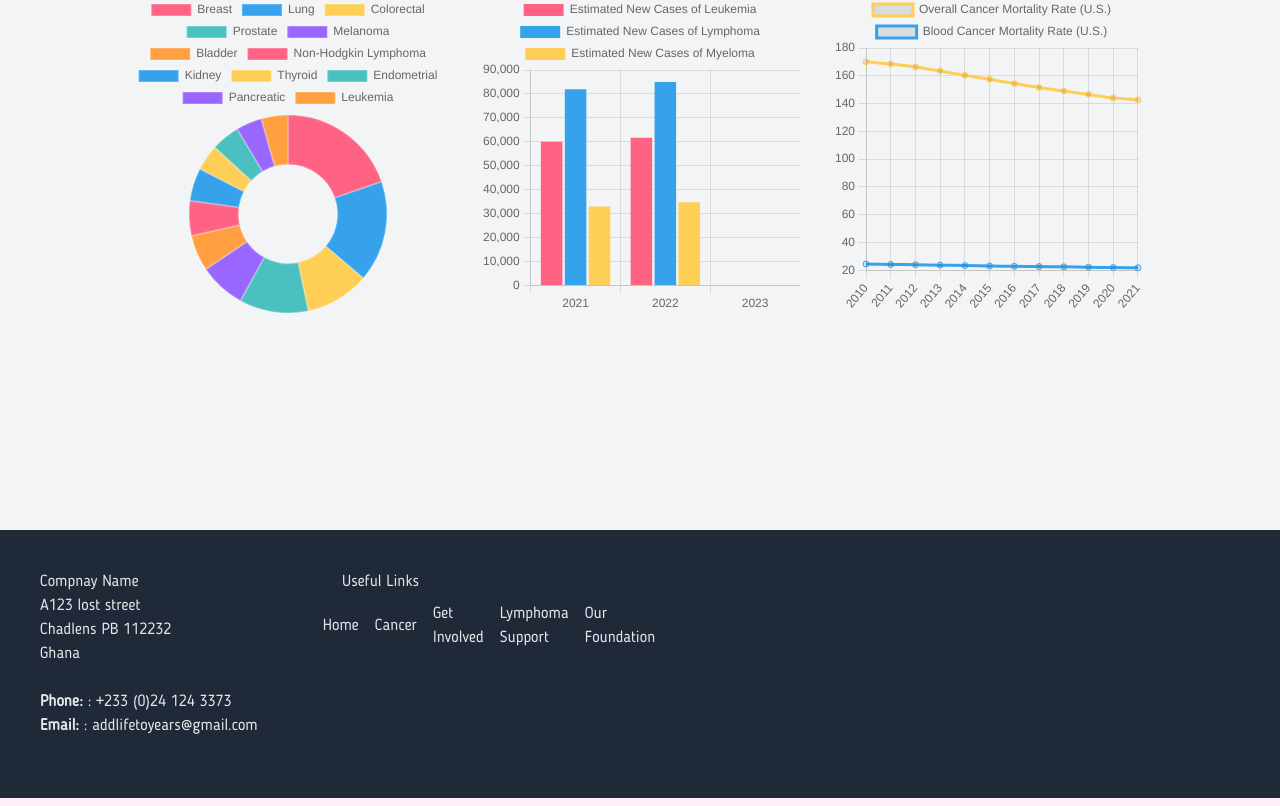
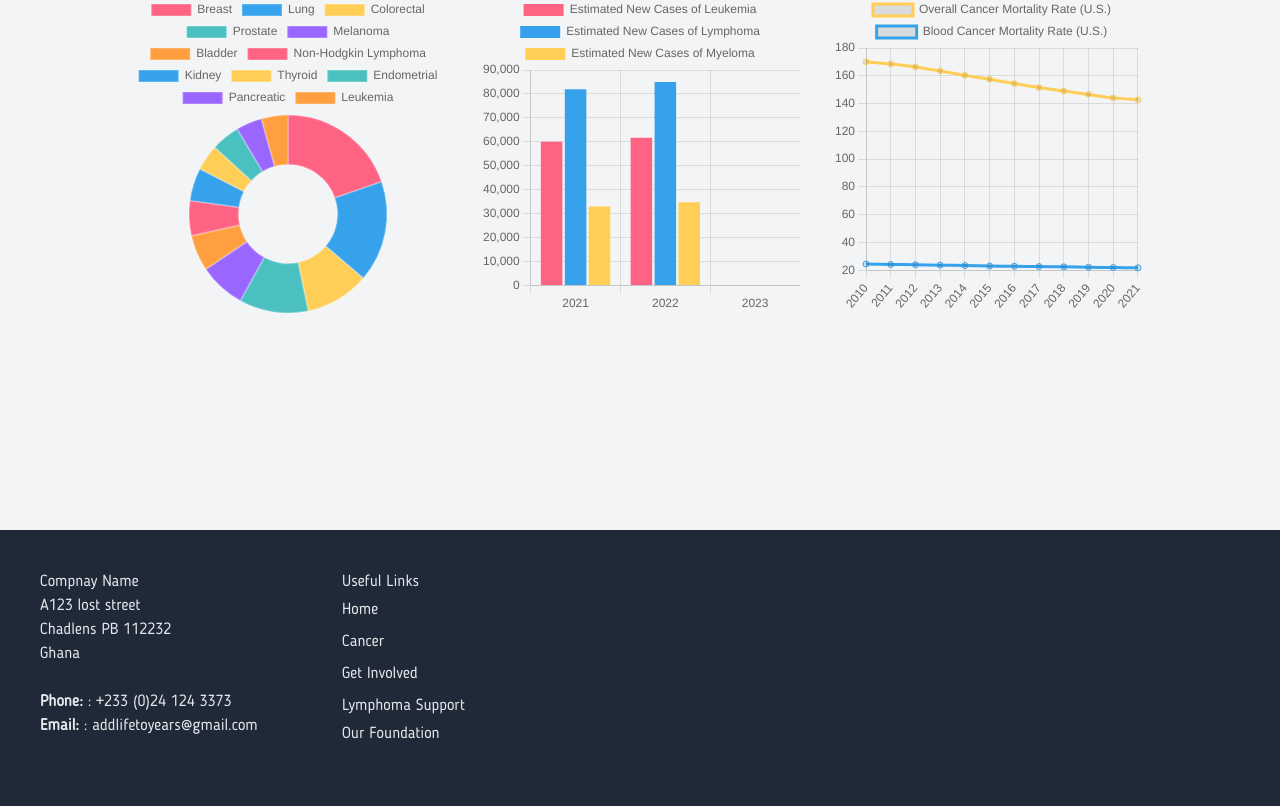
Before and after one commit to Laudkyle/add-life, a React (Create React App) app: page / in a window 1280 px wide. Shown: the part 5302-6108 px from the top of the page. Built offline with nearby package versions, Linux system fonts and the light colour scheme.

Commit message:
useful links

```diff
--- a/src/components/Footer.jsx
+++ b/src/components/Footer.jsx
@@ -14,22 +14,22 @@ const Footer = () => {
                             <strong>Phone:</strong> : +233 (0)24 124 3373 <br />
                             <strong>Email:</strong> : addlifetoyears@gmail.com <br />
                         </div>
-                        <div className="mb-5">
+                        <div className="mb-5 flex flex-col ">
                             <h4>Useful Links</h4>
-                            <ul className="flex flex-cols justify-center items-center">
-                                <li className={"p-2 "}>
+                            <ul className="justify-center items-center">
+                                <li className={"py-1 "}>
                                     <NavLink to={"/"}>Home</NavLink>
                                 </li>
-                                <li className={"p-2 "}>
+                                <li className={"py-1 "}>
                                     <NavLink to={"/about"}>Cancer</NavLink>
                                 </li>
-                                <li className={"p-2 "}>
+                                <li className={"py-1 "}>
                                     <NavLink to={"/involved"}>Get Involved</NavLink>
                                 </li>
-                                <li className={"p-2 "}>
+                                <li className={"py-1 "}>
                                     <NavLink to={"/support"}>Lymphoma Support</NavLink>
                                 </li>
-                                <li className={"p-2 "}>
+                                <li>
                                     <NavLink to={"/foundation"}>Our Foundation</NavLink>
                                 </li>
                             </ul>
```
